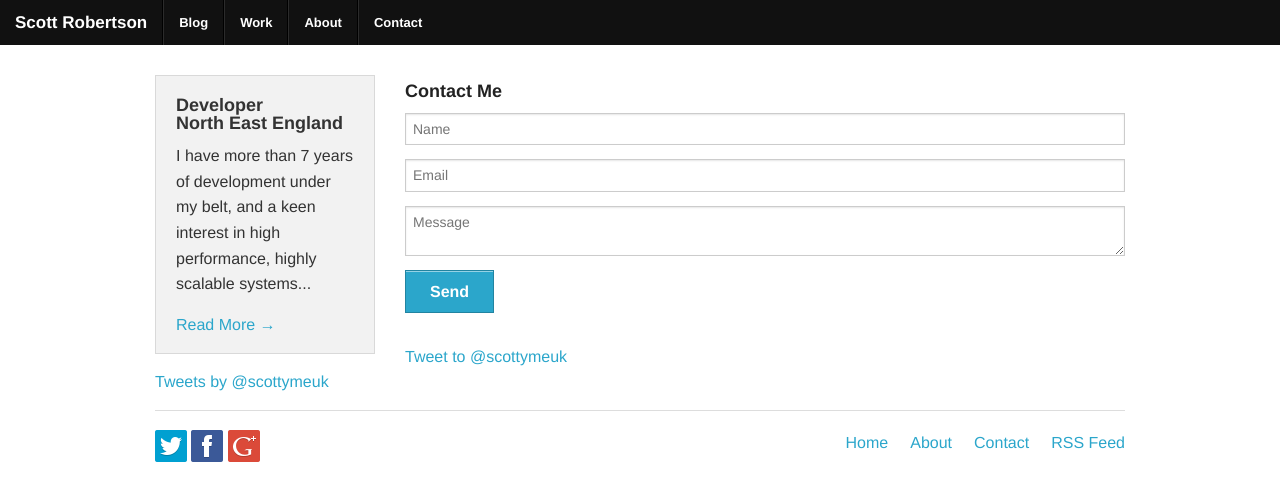
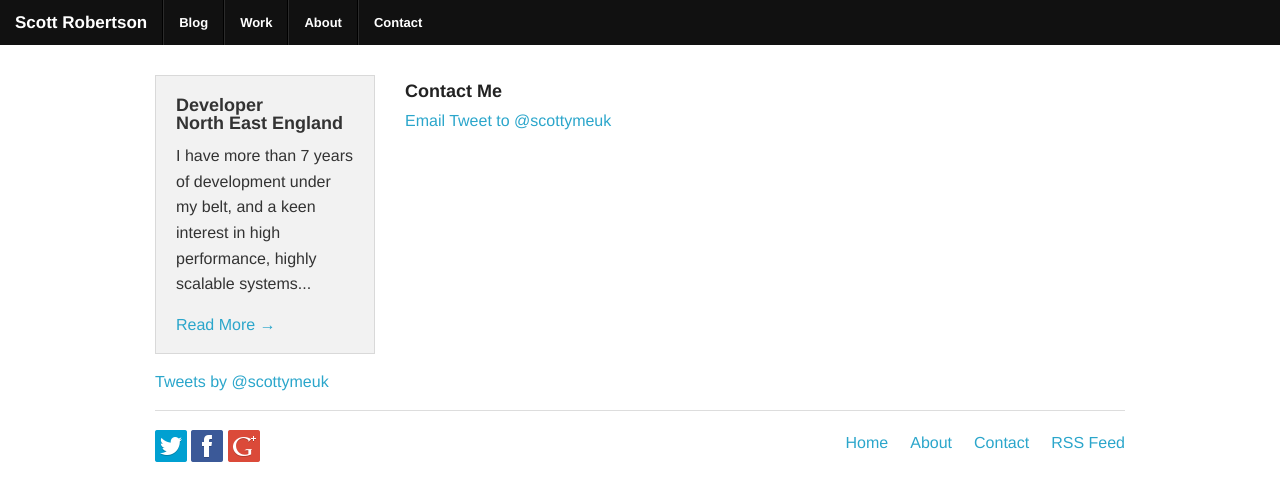
Before and after one commit to scottrobertson/scottrobertson.me, a Jekyll site: the page built from contact/index.html, in a window 1280 px wide. Shown: the top 501 px of the page. Built offline with Jekyll 4.4.1, drawn with Linux system fonts in a browser that asks for light colours; nearby versions of some CDN libraries; Markdown is read by kramdown in place of the engine named in the settings; comment, search, counter and statistics services are not loaded.

Commit message:
Update index.html

```diff
--- a/contact/index.html
+++ b/contact/index.html
@@ -8,12 +8,7 @@ sidebar: true
     <div class="large-12 columns">
         <h5>Contact Me</h5>
 
-        <form method="post" action="http://api.formspree.com/contact@scottrobertson.me">
-            <input placeholder="Name" type="text" name="name">
-            <input placeholder="Email" type="email" name="_replyto">
-            <textarea name="message" placeholder="Message"></textarea>
-            <input class="button" type="submit" value="Send">
-        </form>
+        <a href="mailto:contact@scottrobertson.me" class="btn btn-primary">Email</a>
 
         <a href="https://twitter.com/intent/tweet?screen_name=scottymeuk" data-size="large" class="twitter-mention-button" data-lang="en">Tweet to @scottymeuk</a>
 
```
